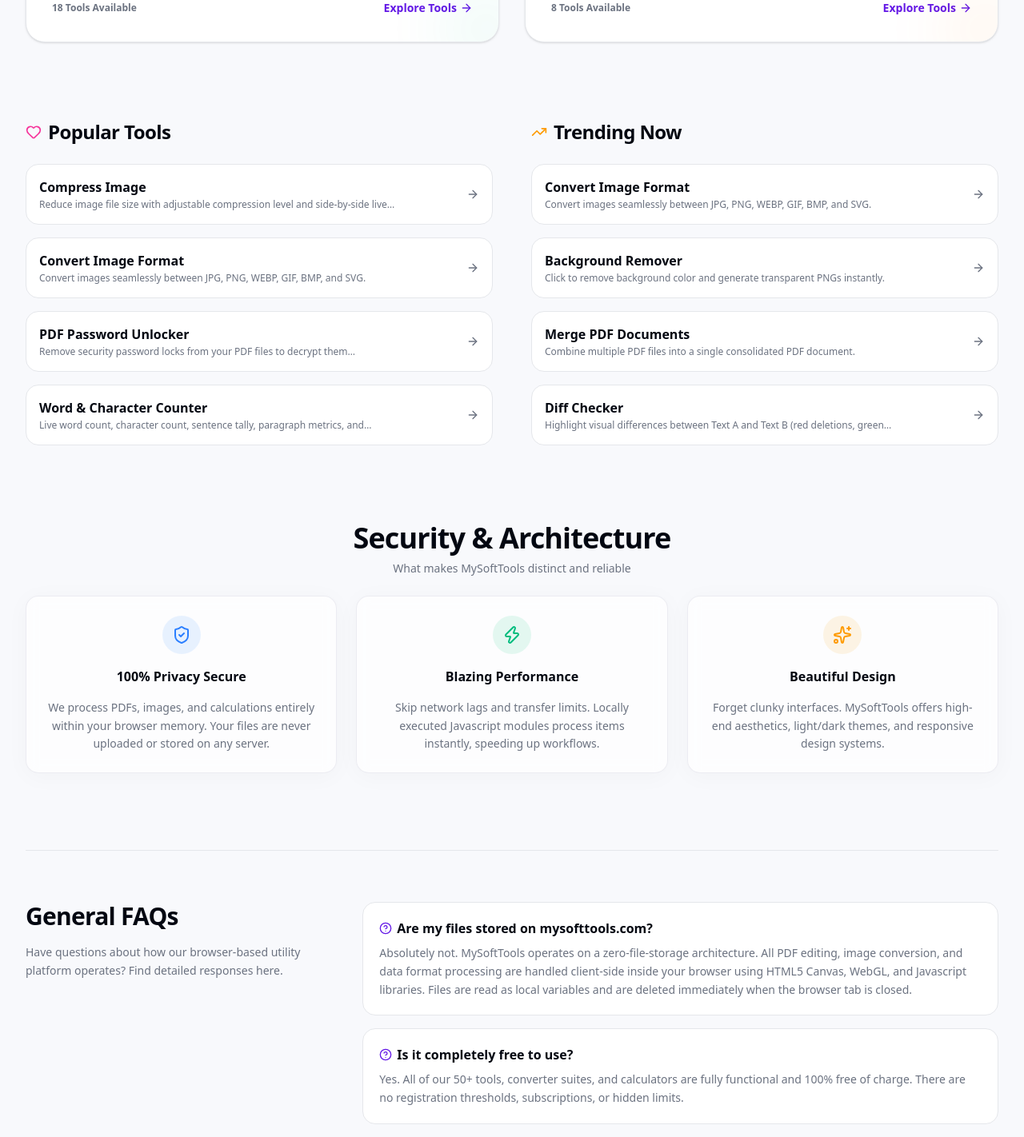
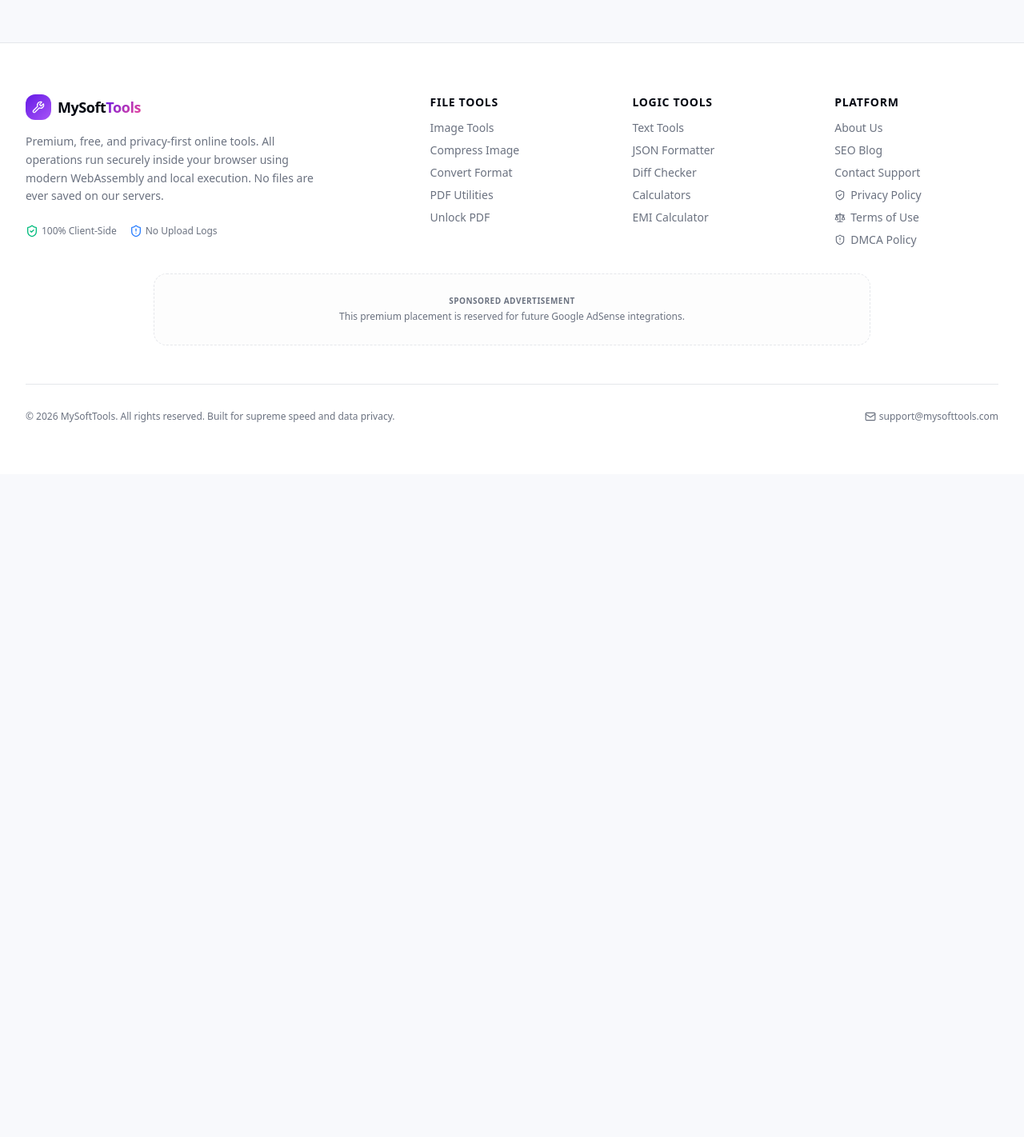
Before and after one commit to rahulcbr/mysoftToolesUpdated, a Next.js app: page / in a window 1280 px wide. Shown: the part 1330-2752 px from the top of the page at 80% size. After the commit the page ends 1923 px from the top, so only its background shows below. Built offline with nearby package versions, Linux system fonts and the light colour scheme.

Commit message:
home page changes

```diff
--- a/src/app/page.tsx
+++ b/src/app/page.tsx
@@ -2,8 +2,7 @@
 
 import React, { useEffect, useState } from "react";
 import Link from "next/link";
-import { Sparkles, TrendingUp, History, ShieldCheck, Heart, Zap, ArrowRight, Image as ImageIcon, FileText, Type, Calculator, HelpCircle } from "lucide-react";
-import SearchBar from "@/components/ui/SearchBar";
+import { History, Heart, ArrowRight } from "lucide-react";
 import DynamicIcon from "@/components/ui/DynamicIcon";
 import { CATEGORIES, TOOLS, Tool } from "@/utils/toolsRegistry";
 
@@ -25,8 +24,7 @@
     } catch (_) {}
   }, []);
 
-  const popularTools = TOOLS.filter((t) => t.isPopular).slice(0, 4);
-  const trendingTools = TOOLS.filter((t) => t.isTrending).slice(0, 4);
+  const popularTools = TOOLS.filter((t) => t.isPopular);
 
   // Group tools by category to count them
   const categoryCounts = TOOLS.reduce((acc, tool) => {
@@ -35,31 +33,8 @@
   }, {} as Record<string, number>);
 
   return (
-    <div className="space-y-16 md:space-y-24">
-      {/* 1. HERO SECTION */}
-      <section className="relative text-center py-8 md:py-16 space-y-6 overflow-hidden rounded-3xl p-6">
-        {/* Glow Effects */}
-        <div className="absolute top-1/2 left-1/2 -translate-x-1/2 -translate-y-1/2 w-[350px] md:w-[600px] h-[350px] md:h-[600px] bg-primary/10 rounded-full blur-3xl pointer-events-none -z-10" />
-
-        <div className="space-y-4 max-w-3xl mx-auto">
-          <div className="inline-flex items-center gap-1.5 px-3 py-1 rounded-full bg-primary/10 border border-primary/20 text-xs font-bold text-primary animate-pulse">
-            <Sparkles className="w-3.5 h-3.5" /> 100% Free & Secure Online Tools
-          </div>
-          <h1 className="text-3xl sm:text-5xl md:text-6xl font-extrabold tracking-tight text-foreground leading-[1.1]">
-            Fast, Privacy-First Utilities for <span className="grad-text">Daily Tasks</span>
-          </h1>
-          <p className="text-sm md:text-lg text-muted-foreground max-w-xl mx-auto leading-relaxed">
-            Convert, compress, calculate, and format instantly in your browser. Your files never touch a server—100% client-side security guaranteed.
-          </p>
-        </div>
-
-        {/* Large Prominent Search */}
-        <div className="max-w-lg mx-auto pt-4">
-          <SearchBar placeholder="Type to search e.g., 'Compress Image', 'EMI'..." />
-        </div>
-      </section>
-
-      {/* 2. RECENTLY USED SECTION (Client-side localStorage) */}
+    <div className="space-y-16 md:space-y-24 py-8">
+      {/* 1. RECENTLY USED SECTION (Client-side localStorage) */}
       {recentTools.length > 0 && (
         <section className="space-y-6">
           <div className="flex items-center gap-2">
@@ -93,7 +68,7 @@
         </section>
       )}
 
-      {/* 3. CATEGORY GRID */}
+      {/* 2. CATEGORY GRID */}
       <section className="space-y-6">
         <div className="text-center space-y-2">
           <h2 className="text-2xl md:text-4xl font-extrabold tracking-tight">Explore Categories</h2>
@@ -141,131 +116,34 @@
         </div>
       </section>
 
-      {/* 4. POPULAR & TRENDING GRID */}
-      <section className="grid grid-cols-1 lg:grid-cols-2 gap-12">
-        {/* Popular list */}
-        <div className="space-y-6">
+      {/* 3. POPULAR TOOLS */}
+      <section className="space-y-6">
         <div className="flex items-center gap-2">
           <Heart className="w-5 h-5 text-pink-500" />
           <h2 className="text-xl md:text-2xl font-extrabold tracking-tight">Popular Tools</h2>
         </div>
-          <div className="space-y-4">
+        <div className="grid grid-cols-1 sm:grid-cols-2 lg:grid-cols-4 gap-5">
           {popularTools.map((tool) => (
             <Link
               key={tool.id}
               href={tool.path}
-                className="group flex items-center justify-between p-4 rounded-2xl border border-border/80 bg-card hover:border-primary/40 hover:bg-muted/10 transition-all duration-200"
+              className="group p-5 rounded-2xl border border-border/80 bg-card hover:border-primary/40 hover-lift flex flex-col justify-between min-h-[140px]"
             >
-                <div className="space-y-0.5">
-                  <h3 className="font-bold text-sm md:text-base text-foreground group-hover:text-primary transition-colors">
+              <div>
+                <span className="text-[10px] uppercase font-bold text-primary/70 tracking-wider">
+                  {tool.category}
+                </span>
+                <h3 className="font-bold text-sm md:text-base text-foreground mt-1 group-hover:text-primary transition-colors">
                   {tool.name}
                 </h3>
-                  <p className="text-xs text-muted-foreground line-clamp-1 max-w-[280px] sm:max-w-md">
+                <p className="text-xs text-muted-foreground mt-1 line-clamp-2">
                   {tool.description}
                 </p>
               </div>
-                <ArrowRight className="w-4 h-4 text-muted-foreground group-hover:text-primary group-hover:translate-x-1 transition-all" />
+              <div className="flex justify-end mt-3 text-primary text-xs font-semibold items-center gap-1 opacity-0 group-hover:opacity-100 transition-opacity">
+                Open Tool <ArrowRight className="w-3.5 h-3.5" />
+              </div>
             </Link>
-            ))}
-          </div>
-        </div>
-
-        {/* Trending list */}
-        <div className="space-y-6">
-          <div className="flex items-center gap-2">
-            <TrendingUp className="w-5 h-5 text-amber-500" />
-            <h2 className="text-xl md:text-2xl font-extrabold tracking-tight">Trending Now</h2>
-          </div>
-          <div className="space-y-4">
-            {trendingTools.map((tool) => (
-              <Link
-                key={tool.id}
-                href={tool.path}
-                className="group flex items-center justify-between p-4 rounded-2xl border border-border/80 bg-card hover:border-primary/40 hover:bg-muted/10 transition-all duration-200"
-              >
-                <div className="space-y-0.5">
-                  <h3 className="font-bold text-sm md:text-base text-foreground group-hover:text-primary transition-colors">
-                    {tool.name}
-                  </h3>
-                  <p className="text-xs text-muted-foreground line-clamp-1 max-w-[280px] sm:max-w-md">
-                    {tool.description}
-                  </p>
-                </div>
-                <ArrowRight className="w-4 h-4 text-muted-foreground group-hover:text-primary group-hover:translate-x-1 transition-all" />
-              </Link>
-            ))}
-          </div>
-        </div>
-      </section>
-
-      {/* 5. WHY CHOOSE US SECTION */}
-      <section className="space-y-6">
-        <div className="text-center space-y-2">
-          <h2 className="text-2xl md:text-4xl font-extrabold tracking-tight">Security & Architecture</h2>
-          <p className="text-xs md:text-sm text-muted-foreground">What makes MySoftTools distinct and reliable</p>
-        </div>
-        <div className="grid grid-cols-1 md:grid-cols-3 gap-6">
-          <div className="glass-card rounded-2xl p-6 border border-border/60 text-center space-y-4">
-            <div className="p-3 bg-blue-500/10 text-blue-500 rounded-full w-fit mx-auto">
-              <ShieldCheck className="w-6 h-6" />
-            </div>
-            <h3 className="font-bold text-base text-foreground">100% Privacy Secure</h3>
-            <p className="text-xs md:text-sm text-muted-foreground leading-relaxed">
-              We process PDFs, images, and calculations entirely within your browser memory. Your files are never uploaded or stored on any server.
-            </p>
-          </div>
-          <div className="glass-card rounded-2xl p-6 border border-border/60 text-center space-y-4">
-            <div className="p-3 bg-emerald-500/10 text-emerald-500 rounded-full w-fit mx-auto">
-              <Zap className="w-6 h-6" />
-            </div>
-            <h3 className="font-bold text-base text-foreground">Blazing Performance</h3>
-            <p className="text-xs md:text-sm text-muted-foreground leading-relaxed">
-              Skip network lags and transfer limits. Locally executed Javascript modules process items instantly, speeding up workflows.
-            </p>
-          </div>
-          <div className="glass-card rounded-2xl p-6 border border-border/60 text-center space-y-4">
-            <div className="p-3 bg-amber-500/10 text-amber-500 rounded-full w-fit mx-auto">
-              <Sparkles className="w-6 h-6" />
-            </div>
-            <h3 className="font-bold text-base text-foreground">Beautiful Design</h3>
-            <p className="text-xs md:text-sm text-muted-foreground leading-relaxed">
-              Forget clunky interfaces. MySoftTools offers high-end aesthetics, light/dark themes, and responsive design systems.
-            </p>
-          </div>
-        </div>
-      </section>
-
-      {/* 6. FAQ & SEO SECTION */}
-      <section className="border-t border-border/50 pt-16 grid grid-cols-1 lg:grid-cols-3 gap-12">
-        <div className="lg:col-span-1 space-y-4">
-          <h2 className="text-xl md:text-3xl font-extrabold tracking-tight">General FAQs</h2>
-          <p className="text-xs md:text-sm text-muted-foreground leading-relaxed">
-            Have questions about how our browser-based utility platform operates? Find detailed responses here.
-          </p>
-        </div>
-        <div className="lg:col-span-2 space-y-4">
-          {[
-            {
-              q: "Are my files stored on mysofttools.com?",
-              a: "Absolutely not. MySoftTools operates on a zero-file-storage architecture. All PDF editing, image conversion, and data format processing are handled client-side inside your browser using HTML5 Canvas, WebGL, and Javascript libraries. Files are read as local variables and are deleted immediately when the browser tab is closed.",
-            },
-            {
-              q: "Is it completely free to use?",
-              a: "Yes. All of our 50+ tools, converter suites, and calculators are fully functional and 100% free of charge. There are no registration thresholds, subscriptions, or hidden limits.",
-            },
-            {
-              q: "Does MySoftTools work on mobile phones?",
-              a: "Yes, MySoftTools was designed with a mobile-first responsive architecture. You can easily upload files, run regex tests, and perform calculations directly from Safari, Chrome, or any mobile browser.",
-            },
-          ].map((faq, idx) => (
-            <div key={idx} className="p-5 rounded-2xl border border-border/60 bg-card space-y-2">
-              <h3 className="font-bold text-sm md:text-base text-foreground flex items-center gap-1.5">
-                <HelpCircle className="w-4 h-4 text-primary shrink-0" /> {faq.q}
-              </h3>
-              <p className="text-xs md:text-sm text-muted-foreground leading-relaxed">
-                {faq.a}
-              </p>
-            </div>
           ))}
         </div>
       </section>
```
Lines whose indentation alone changed are shown as unchanged.
